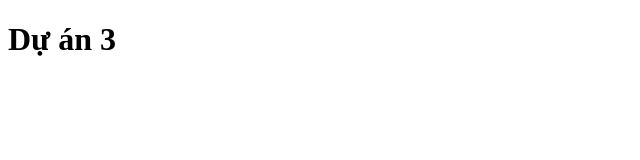
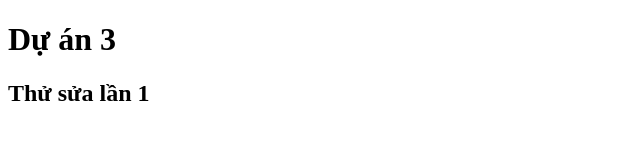
Before and after one commit to VNHP2003/Duan3, a plain HTML site: page index.html in a window 1280 px wide. Shown: the whole page, without its empty margins (0-640 px from the left). Drawn offline with Linux system fonts and the light colour scheme.

Commit message:
Sửa lần 1

```diff
--- a/index.html
+++ b/index.html
@@ -7,5 +7,6 @@
   </head>
   <body>
     <h1>Dự án 3</h1>
+    <h2>Thử sửa lần 1</h2>
   </body>
 </html>
```
